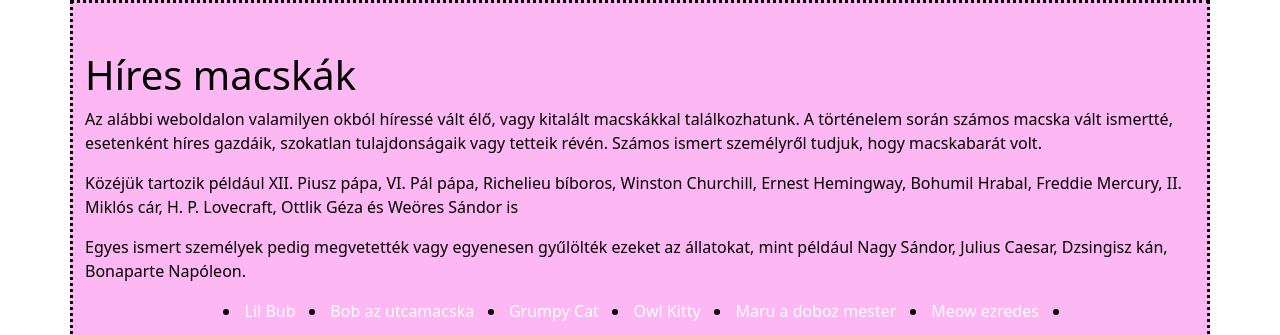
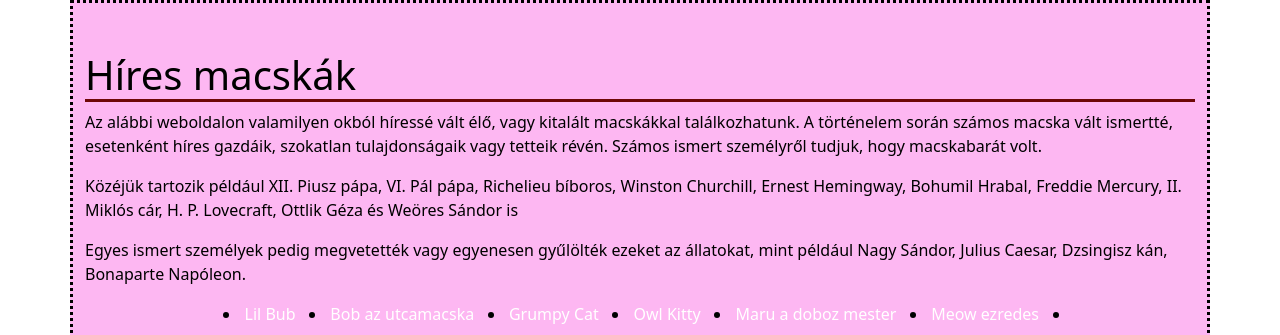
Before and after one commit to Almos-Pal/hw_5, a plain HTML site: page index.html in a window 1280 px wide. Shown: the top 335 px of the page. Drawn offline with nearby package versions, Linux system fonts and the light colour scheme.

Commit message:
h1 border

```diff
--- a/css/style.css
+++ b/css/style.css
@@ -13,8 +13,8 @@ body{
     background-color: #fdb7f2;
     border: #000000 dotted ;
 }
-.cicalink{
-
+h1{
+    border-bottom: solid #6e0707;
 }
 .cicalink ul{
     display: flex;
```
